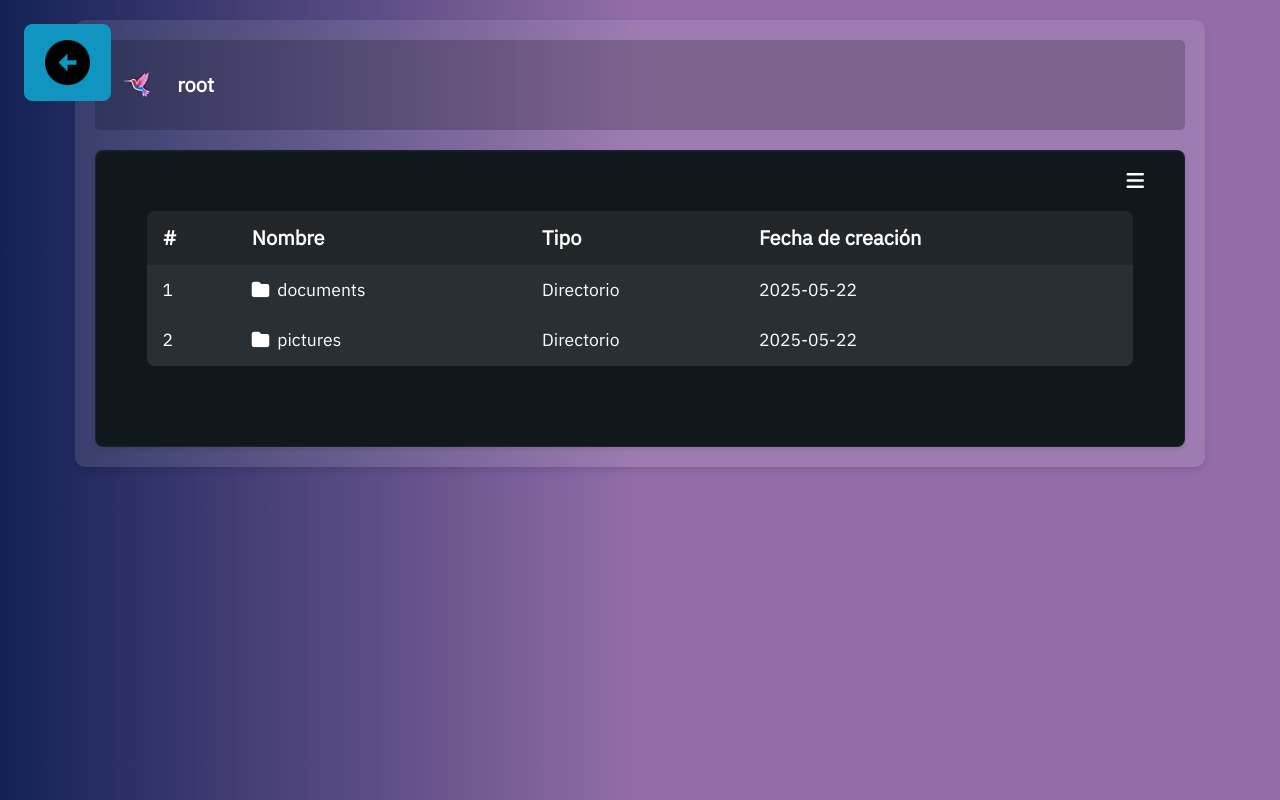
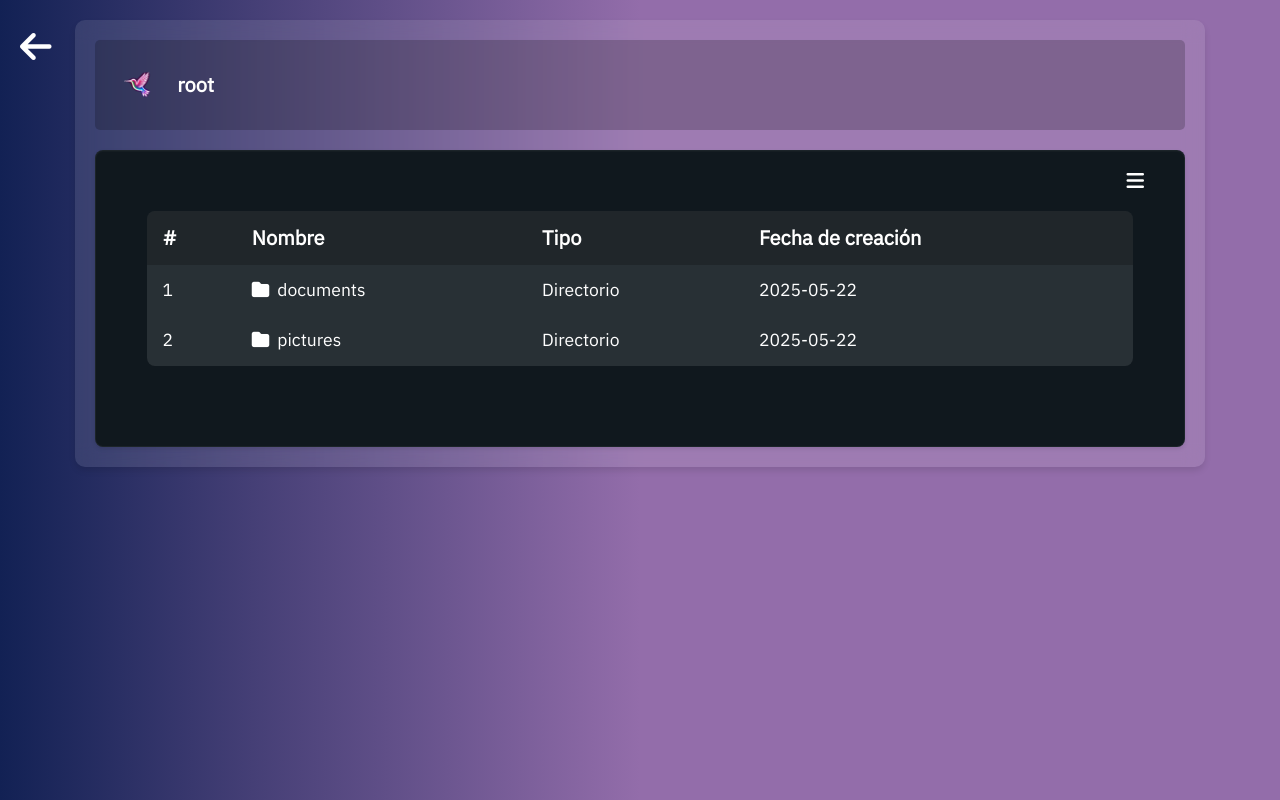
Before and after one commit to VictorTrab/sistema-operativo-Simulaci-n, a website: page file-manager-js-main/index.html in a window 1280 px wide. Drawn offline with nearby package versions, Linux system fonts and the light colour scheme.

Commit message:
Boton de regresar al explorador de archivos

```diff
--- a/file-manager-js-main/index.html
+++ b/file-manager-js-main/index.html
@@ -19,8 +19,8 @@
   <body onload="renderDirectories()">
     <!-- Botón para volver al escritorio -->
   <div class="volver-escritorio">
-    <button onclick="window.location.href='/resources/html/escritorio.html'" title="Volver al escritorio">
-      <img src="/resources/assets/images/F.atras.png" alt="Volver">
+ <button class="icon-button volver-flecha" onclick="window.location.href='/resources/html/escritorio.html'" title="Volver al escritorio">
+  <i class="fa-solid fa-arrow-left"></i>
     </button>
   </div>
     <main class="container file-explorer-container">
--- a/file-manager-js-main/style.css
+++ b/file-manager-js-main/style.css
@@ -220,21 +220,29 @@ details {
   align-items: center;
 }
 /* ===================== */
-/* BOTON DE REGRESAR   */
+/* BOTÓN DE REGRESO SOLO CON FLECHA */
 /* ===================== */
 
- /* Botón para volver al escritorio */
     .volver-escritorio {
       position: absolute;
       top: 1rem;
       left: 1rem;
       z-index: 50;
-      border-radius: 0.5rem;
-      padding: 0.2rem;
+}
+
+/* Elimina fondo, borde y padding innecesario */
+.volver-flecha {
+  background: none;
+  border: none;
+  padding: 0;
+  margin: 0;
+  color: white;
+  font-size: 1.8rem;
+  cursor: pointer;
     }
 
-    /* Icono dentro del botón de volver */
-    .volver-escritorio img {
-      width: 45px;
-      height: 45px;
+/* Opcional: efecto al pasar el mouse */
+.volver-flecha:hover {
+  opacity: 0.8;
+  transform: scale(1.05);
     }
```
